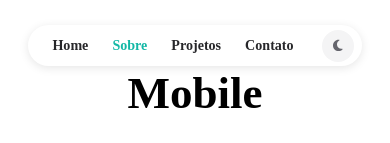
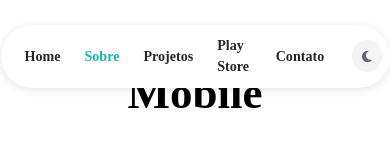
Before and after one commit to davigomesflorencio/portifolio-react-vite, a React (Vite) app: page /about in a window 390 px wide. Shown: the top 143 px of the page. Built offline with nearby package versions, Linux system fonts and the light colour scheme; a web font is replaced by a local one.

Commit message:
feat: Add a new Play Store section to showcase mobile applications, including a dedicated page, components, navigation link, and updated CV.

```diff
--- a/src/App.tsx
+++ b/src/App.tsx
@@ -7,6 +7,7 @@ import About from "./pages/about";
 import Projects from "./pages/projects";
 import Notfound from "./pages/404";
 import Contact from "./pages/contact";
+import PlayStore from "./pages/playstore";
 
 export default function App() {
   useEffect(() => {
@@ -20,6 +21,7 @@ export default function App() {
         <Route path="/about" element={<About />} />
         <Route path="/projects" element={<Projects />} />
         <Route path="/contact" element={<Contact />} />
+        <Route path="/playstore" element={<PlayStore />} />
         <Route path="*" element={<Notfound />} />
       </Routes>
     </div>
--- a/src/components/common/navBar.tsx
+++ b/src/components/common/navBar.tsx
@@ -49,6 +49,11 @@ const NavBar = (props: NavBarProps) => {
               >
                 <Link to="/projects">Projetos</Link>
               </li>
+              <li
+                className={`font-bold text-[110%] ${active === "playstore" ? "text-accent" : "text-primary dark:text-[#f4f4f5] hover:text-accent transition-colors duration-300"}`}
+              >
+                <Link to="/playstore">Play Store</Link>
+              </li>
 
               <li
                 className={`font-bold text-[110%] ${active === "contact" ? "text-accent" : "text-primary dark:text-[#f4f4f5] hover:text-accent transition-colors duration-300"}`}
--- /dev/null
+++ b/src/components/playstore/allApps.tsx
@@ -0,0 +1,26 @@
+import INFO from "../../data/user";
+import AppCard from "./appCard";
+
+const AllApps = () => {
+  return (
+    <div className="flex flex-wrap items-stretch py-[30px] -mx-[10px]">
+      {INFO.playstore.map((app, index) => (
+        <div
+          className="w-full sm:w-1/2 md:w-1/3 box-border p-[10px] overflow-hidden"
+          key={index}
+        >
+          <AppCard
+            logo={app.logo}
+            title={app.title}
+            description={app.description}
+            linkText={app.linkText}
+            link={app.link}
+            metrics={app.metrics}
+          />
+        </div>
+      ))}
+    </div>
+  );
+};
+
+export default AllApps;
--- /dev/null
+++ b/src/components/playstore/appCard.tsx
@@ -0,0 +1,65 @@
+import React from "react";
+import { FontAwesomeIcon } from "@fortawesome/react-fontawesome";
+import {
+  faExternalLinkAlt,
+  faChartLine,
+} from "@fortawesome/free-solid-svg-icons";
+
+interface AppCardProps {
+  logo: string;
+  title: string;
+  description: string;
+  linkText: string;
+  link: string;
+  metrics?: string;
+}
+
+const AppCard: React.FC<AppCardProps> = (props) => {
+  const { logo, title, description, linkText, link, metrics } = props;
+
+  return (
+    <div className="h-full rounded-[20px] shadow-md transition-all duration-200 ease-in-out hover:bg-[#fafafa] dark:hover:bg-[#1a1a1a] hover:shadow-xl border-2 dark:border-white">
+      <a href={link} target="_blank" rel="noreferrer">
+        <div className="flex flex-col h-full p-8">
+          <div className="flex justify-center mx-auto w-24 h-24 mb-6">
+            <img
+              src={logo}
+              alt={`${title} logo`}
+              className="w-full h-full object-contain rounded-2xl shadow-sm"
+            />
+          </div>
+          <div className="flex flex-col gap-3">
+            <div className="text-primary dark:text-[#f4f4f5] font-bold text-[1.2rem]">
+              {title}
+            </div>
+            <div className="text-secondary dark:text-tertiary text-[0.9rem] leading-relaxed">
+              {description}
+            </div>
+
+            {metrics && (
+              <div className="flex items-center gap-2 mt-2 px-3 py-1 bg-quaternary/30 dark:bg-white/5 rounded-full w-fit">
+                <FontAwesomeIcon
+                  icon={faChartLine}
+                  className="text-accent text-xs"
+                />
+                <span className="text-accent text-xs font-semibold">
+                  {metrics}
+                </span>
+              </div>
+            )}
+
+            <div className="flex items-center gap-2 mt-4 text-primary dark:text-[#f4f4f5] font-bold text-[0.8rem] group">
+              {linkText}
+              <FontAwesomeIcon
+                icon={faExternalLinkAlt}
+                className="text-[0.7rem] group-hover:translate-x-1 group-hover:-translate-y-1 transition-transform"
+              />
+            </div>
+          </div>
+        </div>
+      </a>
+    </div>
+  );
+};
+
+export default AppCard;
--- a/src/data/user.ts
+++ b/src/data/user.ts
@@ -249,6 +249,62 @@ const INFO = {
       logo: "https://tse4.mm.bing.net/th/id/OIP.vnyuhQ0fki0gSwNv-QaDjgHaGW?rs=1&pid=ImgDetMain&o=7&rm=3",
     },
   ],
+  playstore: [
+    {
+      title: "Acordaí",
+      description:
+        "Despertador inteligente e minimalista projetado especificamente para dispositivos Wear OS, garantindo que você nunca perca seus compromissos diretamente do seu pulso.",
+      logo: "https://play-lh.googleusercontent.com/cK59-DYZTxhJ_cVRgP9mPpgTpDsuNo-5NljvEKYA6dSnPRJkLrnXqWP8Xohoy0XYKE4C=w480-h960-rw", // Placeholder or direct link if I can find it, using a generic app icon style
+      linkText: "Ver na Play Store",
+      link: "https://play.google.com/store/apps/details?id=davi.android.alarmapp",
+      metrics: "Wear OS | +100 Downloads",
+    },
+    {
+      title: "WatchCode Kotlin",
+      description:
+        "Watchface temática de programação desenvolvida em Kotlin para Wear OS. O design perfeito para desenvolvedores que querem exibir sua paixão no pulso.",
+      logo: "https://play-lh.googleusercontent.com/yZ5zOatdIdH7Ts2RAiM-6Vb0_SrSvzcOFruUtvaZIgODJ5APtulch-NxxcuzqjjyGA=w480-h960-rw",
+      linkText: "Ver na Play Store",
+      link: "https://play.google.com/store/apps/details?id=com.davi.dev.watchfacecodekotlin",
+      metrics: "Paid App | Kotlin | Wear OS",
+    },
+    {
+      title: "Blaze Bird",
+      description:
+        "Um jogo arcade desafiador e viciante onde você controla um pássaro em um ambiente dinâmico. Teste seus reflexos!",
+      logo: "https://play-lh.googleusercontent.com/zyyq_X6HmzKUIMbUbNvORjSVVqtzrmpwKmEXufX-kWT3N-OGEYP1ETzyAK9l3DEHBQ=w480-h960-rw",
+      linkText: "Ver na Play Store",
+      link: "https://play.google.com/store/apps/details?id=com.davi.dev.blazebird",
+      metrics: "Arcade Game",
+    },
+    {
+      title: "WatchCode",
+      description:
+        "A versão clássica do WatchCode. Uma watchface elegante com estética de código para amantes de tecnologia.",
+      logo: "https://play-lh.googleusercontent.com/RZw8iIxmBKJzXhdXs5scDKvwz1zI4qhTrNz8bN6tLz69CgzfO8RzNDicQLixQRgk2H8K=w480-h960-rw",
+      linkText: "Ver na Play Store",
+      link: "https://play.google.com/store/apps/details?id=com.davi.dev.watchfacecode",
+      metrics: "Wear OS",
+    },
+    {
+      title: "Face Detector - DF MLKIT",
+      description:
+        "Aplicação demonstrativa do poder do Google ML Kit, detectando faces com precisão e velocidade em tempo real.",
+      logo: "https://play-lh.googleusercontent.com/cTtrgsPzuMm-qRJ-i1QZBtABuYo04uZmTEvs08yM6Y-7TEU1jr6AVHTwJ_xDWV5fRxw=w480-h960-rw",
+      linkText: "Ver na Play Store",
+      link: "https://play.google.com/store/apps/details?id=com.davi.dev.face_detect_scan",
+      metrics: "AI/ML | Google ML Kit",
+    },
+    {
+      title: "Text Detector MLKIT",
+      description:
+        "Extraia texto de imagens em tempo real com facilidade usando esta ferramenta baseada no Google ML Kit.",
+      logo: "https://play-lh.googleusercontent.com/HO6cva4kclaRwz60mhogAtOOGx-ApcJSLuVP0FbKOYyWUyGMvR5JyKBXNxohTrHwoll5=w480-h960-rw",
+      linkText: "Ver na Play Store",
+      link: "https://play.google.com/store/apps/details?id=com.davi.dev.text_detector_google_ml_kit",
+      metrics: "OCR | Google ML Kit",
+    },
+  ],
 };
 
 export default INFO;
--- /dev/null
+++ b/src/pages/playstore.tsx
@@ -0,0 +1,47 @@
+import React, { useEffect } from "react";
+import NavBar from "../components/common/navBar";
+import AllApps from "../components/playstore/allApps";
+import Footer from "../components/common/fotter";
+import { FontAwesomeIcon } from "@fortawesome/react-fontawesome";
+import { faGooglePlay } from "@fortawesome/free-brands-svg-icons";
+
+const PlayStore = () => {
+  useEffect(() => {
+    window.scrollTo(0, 0);
+  }, []);
+
+  return (
+    <React.Fragment>
+      <div className="page-content">
+        <NavBar active="playstore" />
+        <div className="content-wrapper">
+          <div className="flex flex-col h-full m-0 pt-[120px]">
+            <div className="flex flex-col items-center text-center gap-4">
+              <div className="flex items-center justify-center w-16 h-16 bg-[#fafafa] dark:bg-[#27272a] rounded-full shadow-md mb-2">
+                <FontAwesomeIcon
+                  icon={faGooglePlay}
+                  className="text-accent text-3xl"
+                />
+              </div>
+              <div className="title w-full!">Meus Apps na Google Play</div>
+              <div className="subtitle w-full!">
+                Sempre buscando inovar no desenvolvimento mobile, aqui estão
+                meus aplicativos publicados na Google Play Store, com foco
+                especial em Wear OS e ferramentas de IA.
+              </div>
+            </div>
+
+            <div className="pt-10">
+              <AllApps />
+            </div>
+          </div>
+          <div className="page-footer">
+            <Footer />
+          </div>
+        </div>
+      </div>
+    </React.Fragment>
+  );
+};
+
+export default PlayStore;
```
Also changed, not shown: 1 other file (tests, documents, lock files or other folders).
